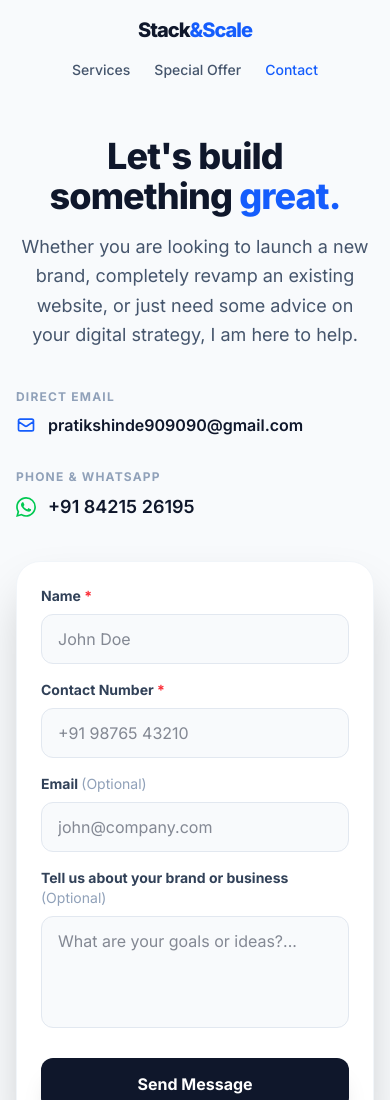
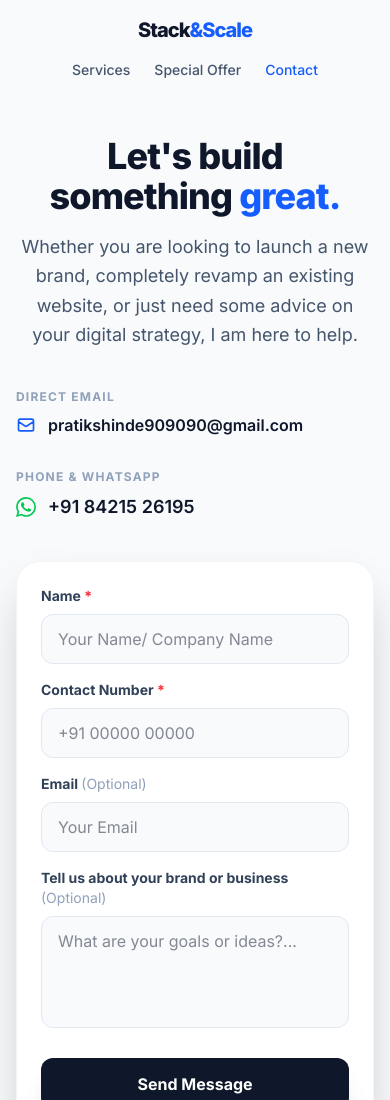
Before and after one commit to Pratik9984/stack-scale, a Next.js app: page /contact in a window 390 px wide. Shown: the top 1100 px of the page. Built offline with nearby package versions, Linux system fonts and the light colour scheme.

Commit message:
Change input placeholders in contact form
Updated input placeholders for name, phone, and email fields.

```diff
--- a/app/contact/page.tsx
+++ b/app/contact/page.tsx
@@ -121,17 +121,17 @@
             <form onSubmit={handleSubmit}>
               <div className="mb-4 sm:mb-5">
                 <label className="block text-slate-700 text-sm font-bold mb-2" htmlFor="name">Name <span className="text-red-500">*</span></label>
-                <input required value={formData.name} onChange={(e) => setFormData({...formData, name: e.target.value})} className="w-full px-4 py-3 sm:py-3.5 rounded-xl bg-slate-50 border border-slate-200 focus:border-blue-500 focus:ring-2 focus:ring-blue-200 outline-none transition text-base text-slate-900" id="name" type="text" placeholder="John Doe" />
+                <input required value={formData.name} onChange={(e) => setFormData({...formData, name: e.target.value})} className="w-full px-4 py-3 sm:py-3.5 rounded-xl bg-slate-50 border border-slate-200 focus:border-blue-500 focus:ring-2 focus:ring-blue-200 outline-none transition text-base text-slate-900" id="name" type="text" placeholder="Your Name/ Company Name" />
               </div>
 
               <div className="mb-4 sm:mb-5">
                 <label className="block text-slate-700 text-sm font-bold mb-2" htmlFor="phone">Contact Number <span className="text-red-500">*</span></label>
-                <input required value={formData.phone} onChange={(e) => setFormData({...formData, phone: e.target.value})} className="w-full px-4 py-3 sm:py-3.5 rounded-xl bg-slate-50 border border-slate-200 focus:border-blue-500 focus:ring-2 focus:ring-blue-200 outline-none transition text-base text-slate-900" id="phone" type="tel" placeholder="+91 98765 43210" />
+                <input required value={formData.phone} onChange={(e) => setFormData({...formData, phone: e.target.value})} className="w-full px-4 py-3 sm:py-3.5 rounded-xl bg-slate-50 border border-slate-200 focus:border-blue-500 focus:ring-2 focus:ring-blue-200 outline-none transition text-base text-slate-900" id="phone" type="tel" placeholder="+91 00000 00000" />
               </div>
 
               <div className="mb-4 sm:mb-5">
                 <label className="block text-slate-700 text-sm font-bold mb-2" htmlFor="email">Email <span className="text-slate-400 font-normal">(Optional)</span></label>
-                <input value={formData.email} onChange={(e) => setFormData({...formData, email: e.target.value})} className="w-full px-4 py-3 sm:py-3.5 rounded-xl bg-slate-50 border border-slate-200 focus:border-blue-500 focus:ring-2 focus:ring-blue-200 outline-none transition text-base text-slate-900" id="email" type="email" placeholder="john@company.com" />
+                <input value={formData.email} onChange={(e) => setFormData({...formData, email: e.target.value})} className="w-full px-4 py-3 sm:py-3.5 rounded-xl bg-slate-50 border border-slate-200 focus:border-blue-500 focus:ring-2 focus:ring-blue-200 outline-none transition text-base text-slate-900" id="email" type="email" placeholder="Your Email" />
               </div>
 
               <div className="mb-6 sm:mb-8">
```
